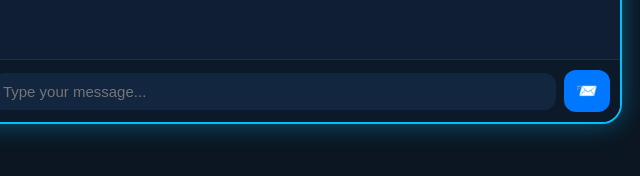
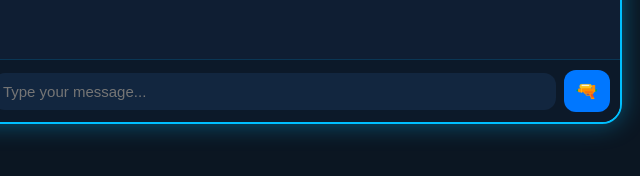
Before and after one commit to nikshithsharma/NikshithTools, a plain HTML site: page nikshithai.html in a window 1280 px wide. Shown: the part 616-792 px from the top of the page, 393-1033 px from the left. Drawn offline with Linux system fonts and the light colour scheme.

Commit message:
Add files via upload
updated nikshithai.html

```diff
--- a/nikshithai.html
+++ b/nikshithai.html
@@ -177,7 +177,8 @@
       <input type="file" id="fileInput" />
       <button id="voiceBtn" class="icon-btn" title="Speak">🎤</button>
       <input type="text" id="userInput" placeholder="Type your message..." />
-      <button id="sendBtn" class="icon-btn" title="Send">📨</button>
+      <button id="sendBtn" class="icon-btn" title="Fire">🔫</button>
+
     </div>
   </div>
 
```
